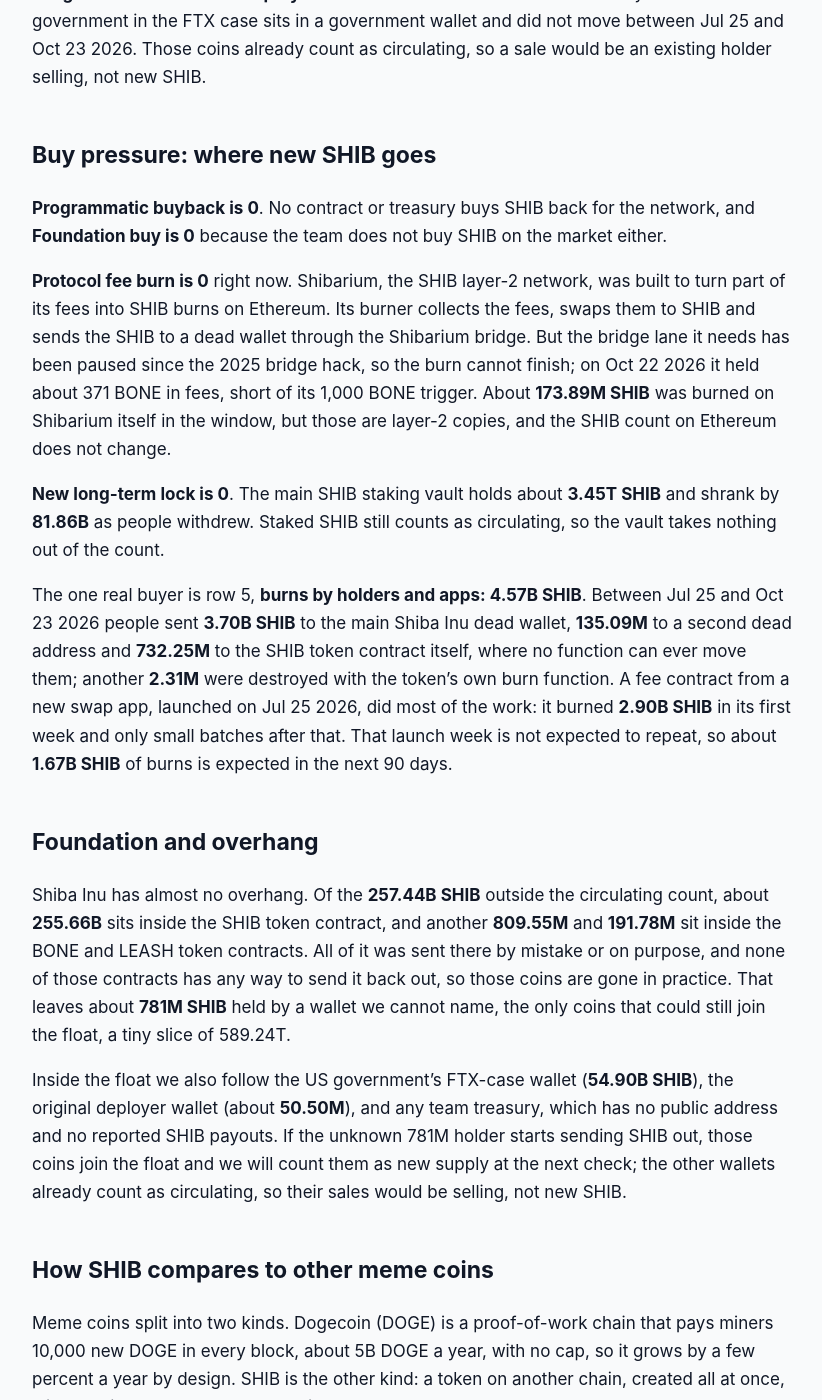
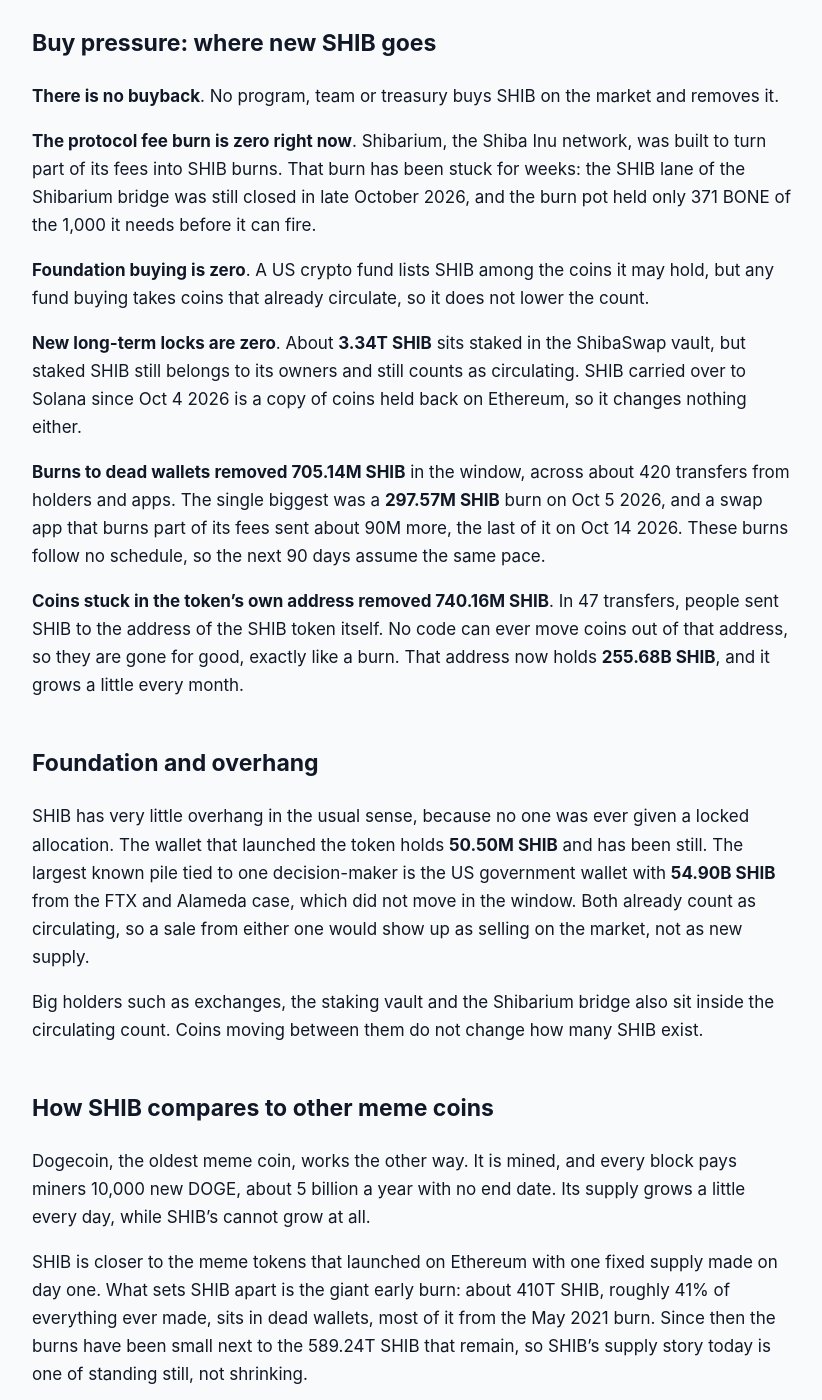
Before and after one commit to jeevansongmy-spec/mrnasdog-articles, a Jekyll site: the page built from crypto/shib-pressure-framework.md, in a window 1280 px wide and 1400 px high, scrolled down 1194 px. Shown: the whole window, without its empty margins (228-1050 px from the left). Built offline with Jekyll 4.4.1, drawn with Linux system fonts in a browser that asks for light colours; some of the changed text lies outside the part shown.

Commit message:
publish: crypto/shib-pressure-framework

```diff
--- a/crypto/shib-pressure-framework.md
+++ b/crypto/shib-pressure-framework.md
@@ -1,68 +1,76 @@
 ---
-title: "SHIB Inflation Analysis · October 2026 · Mixed flows · supply roughly steady"
-description: "SHIB supply is flat: no mint, no unlocks. Holders and apps burned 4.57B SHIB in 90 days, 0.00% of 589.24T circulating, with about 1.67B more expected."
+title: "SHIB Inflation Analysis · November 2026 · Mixed flows · supply roughly steady"
+description: "SHIB cannot mint and nothing unlocks. Holders burned 705M SHIB in 90 days and 740M more got stuck for good, under 0.001% of the 589.24T circulating supply."
 canonical_url: "https://mrnasdog.com/research/shib/inflation"
 tags: ["crypto", "shib", "shiba-inu", "memecoin"]
 published: true
 ---
 > Originally published at **[mrnasdog.com/research/shib/inflation](https://mrnasdog.com/research/shib/inflation)** by MrNasDog.
 
-# SHIB Inflation Analysis · October 2026 · Mixed flows · supply roughly steady
+# SHIB Inflation Analysis · November 2026 · Mixed flows · supply roughly steady
 
 <!-- main-page -->
 Looking for the buy-or-sell answer? It is on the SHIB coin page, with demand and price drivers: [mrnasdog.com/research/shib](https://mrnasdog.com/research/shib)
-Shiba Inu (SHIB) supply is flat: **0.00%** over the 90 days to Oct 23 2026, and about **0.00%** again over the next 90 days. The SHIB token on Ethereum cannot mint, has no vesting and no team allocation, so new supply is **0**. Holders and apps burned **4.57B SHIB** in the window against **589.24T** circulating, a drop of less than one thousandth of a percent, and we expect about **1.67B SHIB** of burns next.
+Shiba Inu's supply is all but frozen: the token has no mint, nothing vests and there is no cap to reach, because every SHIB was made at launch. From Aug 3 to Nov 1 2026 no new SHIB was added, holders burned **705.14M SHIB** and sent another **740.16M SHIB** to the token's own address, where it is stuck for good, so supply fell by less than **0.001%** of the **589.24T** in circulation, with about the same expected next. Other trackers show about **+0.07%** for the same period, and the coin page carries no warning note.
 
 ## The verdict, in one paragraph
 
-On-chain, SHIB supply moved **0.00%** in the last 90 days (exactly **−0.0008%**): zero new SHIB against **4.57B SHIB** destroyed. The forward reading is also **0.00%**, with about **1.67B SHIB** of burns projected. Other trackers read **+0.17%** for the same 90 days, a gap of **0.17** percentage points. That small difference is day-to-day wobble in market data for a coin priced at a few millionths of a dollar, not new SHIB, so no warning is shown. In one line: Shiba Inu is a fixed-supply meme token whose burns are real but far too small to move the count.
+SHIB's net change over the last 90 days is **−0.0002%**, which rounds to zero on the coin page, and the next 90 days look the same. Other trackers read about **+0.07%**, a difference of **0.07** points, so the coin page shows no warning. The label is **Mixed flows · supply roughly steady**: nothing is added, and the burns are far too small to shrink SHIB in any way a holder would notice. At this pace it would take about a thousand years to burn even 1% of the supply.
 
 ## Sell pressure: where new SHIB comes from
 
-**Protocol inflation is 0**, and the SHIB code makes sure it stays that way. The token contract has twelve functions: send, approve, read balances and burn. There is no mint function, no owner and no upgrade switch, so nobody, the team included, can ever print more SHIB. Every one of the 1 quadrillion SHIB was created once, when Shiba Inu launched in August 2020. That is why this row carries a permanent tag.
+**Protocol inflation is zero**, and it can never be anything else. The SHIB token's code has twelve functions: the usual ones for sending, approving and reading balances, plus one that lets a holder burn their own coins. There is no function to mint and no owner who could add one, so every SHIB that will ever exist was made when the token launched in August 2020.
 
-**Vesting unlocks are 0**. At launch half of all SHIB went into a Uniswap trading pool and the other half was sent to Ethereum co-founder Vitalik Buterin, who burned most of his share in May 2021. No team, investor or private-sale tranche ever existed, so there is no unlock calendar and no cliff to wait for.
+**Vesting unlocks are zero**. At launch, half of the one quadrillion SHIB went into a trading pool and the other half to Vitalik Buterin, who burned most of his share in May 2021. There was never a team, investor or sale tranche, so nothing is waiting to unlock.
 
-**Foundation and unscheduled unlocks are 0**. The Shiba Inu team does not publish a SHIB treasury wallet, and no team sale showed up in the window. Only **257.44B SHIB** sits outside the circulating count, and almost all of it is stuck for good, as explained in the overhang section below.
+**Foundation and unscheduled unlocks are zero**. Shiba Inu has no foundation treasury held back from the market. The wallet that launched the token still holds **50.50M SHIB** and did not move in the window.
 
-**Long-term locked or bankruptcy coins are 0**. About **54.90B SHIB** seized by the US government in the FTX case sits in a government wallet and did not move between Jul 25 and Oct 23 2026. Those coins already count as circulating, so a sale would be an existing holder selling, not new SHIB.
+**Long-term locked or bankruptcy coins add zero**. A US government wallet holds **54.90B SHIB** seized in the FTX and Alameda case. Those coins already count as circulating, and the wallet did not move between Aug 3 and Nov 1 2026, so even a sale would be selling, not new supply.
 
 ## Buy pressure: where new SHIB goes
 
-**Programmatic buyback is 0**. No contract or treasury buys SHIB back for the network, and **Foundation buy is 0** because the team does not buy SHIB on the market either.
+**There is no buyback**. No program, team or treasury buys SHIB on the market and removes it.
 
-**Protocol fee burn is 0** right now. Shibarium, the SHIB layer-2 network, was built to turn part of its fees into SHIB burns on Ethereum. Its burner collects the fees, swaps them to SHIB and sends the SHIB to a dead wallet through the Shibarium bridge. But the bridge lane it needs has been paused since the 2025 bridge hack, so the burn cannot finish; on Oct 22 2026 it held about 371 BONE in fees, short of its 1,000 BONE trigger. About **173.89M SHIB** was burned on Shibarium itself in the window, but those are layer-2 copies, and the SHIB count on Ethereum does not change.
+**The protocol fee burn is zero right now**. Shibarium, the Shiba Inu network, was built to turn part of its fees into SHIB burns. That burn has been stuck for weeks: the SHIB lane of the Shibarium bridge was still closed in late October 2026, and the burn pot held only 371 BONE of the 1,000 it needs before it can fire.
 
-**New long-term lock is 0**. The main SHIB staking vault holds about **3.45T SHIB** and shrank by **81.86B** as people withdrew. Staked SHIB still counts as circulating, so the vault takes nothing out of the count.
+**Foundation buying is zero**. A US crypto fund lists SHIB among the coins it may hold, but any fund buying takes coins that already circulate, so it does not lower the count.
 
-The one real buyer is row 5, **burns by holders and apps: 4.57B SHIB**. Between Jul 25 and Oct 23 2026 people sent **3.70B SHIB** to the main Shiba Inu dead wallet, **135.09M** to a second dead address and **732.25M** to the SHIB token contract itself, where no function can ever move them; another **2.31M** were destroyed with the token's own burn function. A fee contract from a new swap app, launched on Jul 25 2026, did most of the work: it burned **2.90B SHIB** in its first week and only small batches after that. That launch week is not expected to repeat, so about **1.67B SHIB** of burns is expected in the next 90 days.
+**New long-term locks are zero**. About **3.34T SHIB** sits staked in the ShibaSwap vault, but staked SHIB still belongs to its owners and still counts as circulating. SHIB carried over to Solana since Oct 4 2026 is a copy of coins held back on Ethereum, so it changes nothing either.
+
+**Burns to dead wallets removed 705.14M SHIB** in the window, across about 420 transfers from holders and apps. The single biggest was a **297.57M SHIB** burn on Oct 5 2026, and a swap app that burns part of its fees sent about 90M more, the last of it on Oct 14 2026. These burns follow no schedule, so the next 90 days assume the same pace.
+
+**Coins stuck in the token's own address removed 740.16M SHIB**. In 47 transfers, people sent SHIB to the address of the SHIB token itself. No code can ever move coins out of that address, so they are gone for good, exactly like a burn. That address now holds **255.68B SHIB**, and it grows a little every month.
 
 ## Foundation and overhang
 
-Shiba Inu has almost no overhang. Of the **257.44B SHIB** outside the circulating count, about **255.66B** sits inside the SHIB token contract, and another **809.55M** and **191.78M** sit inside the BONE and LEASH token contracts. All of it was sent there by mistake or on purpose, and none of those contracts has any way to send it back out, so those coins are gone in practice. That leaves about **781M SHIB** held by a wallet we cannot name, the only coins that could still join the float, a tiny slice of 589.24T.
+SHIB has very little overhang in the usual sense, because no one was ever given a locked allocation. The wallet that launched the token holds **50.50M SHIB** and has been still. The largest known pile tied to one decision-maker is the US government wallet with **54.90B SHIB** from the FTX and Alameda case, which did not move in the window. Both already count as circulating, so a sale from either one would show up as selling on the market, not as new supply.
 
-Inside the float we also follow the US government's FTX-case wallet (**54.90B SHIB**), the original deployer wallet (about **50.50M**), and any team treasury, which has no public address and no reported SHIB payouts. If the unknown 781M holder starts sending SHIB out, those coins join the float and we will count them as new supply at the next check; the other wallets already count as circulating, so their sales would be selling, not new SHIB.
+Big holders such as exchanges, the staking vault and the Shibarium bridge also sit inside the circulating count. Coins moving between them do not change how many SHIB exist.
 
 ## How SHIB compares to other meme coins
 
-Meme coins split into two kinds. Dogecoin (DOGE) is a proof-of-work chain that pays miners 10,000 new DOGE in every block, about 5B DOGE a year, with no cap, so it grows by a few percent a year by design. SHIB is the other kind: a token on another chain, created all at once, with no miners or stakers to pay. Fixed-supply meme tokens such as PEPE work the same way. For this kind the supply question is settled at launch; what is left is who holds the coins and whether anything takes them away.
+Dogecoin, the oldest meme coin, works the other way. It is mined, and every block pays miners 10,000 new DOGE, about 5 billion a year with no end date. Its supply grows a little every day, while SHIB's cannot grow at all.
 
-What sets Shiba Inu apart is the burn. SHIB has a famous dead wallet that already holds **410.44T SHIB**, 41% of everything ever made, most of it from Vitalik Buterin's 2021 burn, and a community that keeps adding to it. But today's burns are voluntary and small: 4.57B SHIB in 90 days is under one thousandth of a percent of supply. A fee burn tied to network use, like Ethereum's, would scale with activity; Shibarium's version of that is stuck behind the paused bridge. So SHIB sits between the two: no inflation at all, and a deflation story that, at today's pace, barely shows up in the numbers.
+SHIB is closer to the meme tokens that launched on Ethereum with one fixed supply made on day one. What sets SHIB apart is the giant early burn: about 410T SHIB, roughly 41% of everything ever made, sits in dead wallets, most of it from the May 2021 burn. Since then the burns have been small next to the 589.24T SHIB that remain, so SHIB's supply story today is one of standing still, not shrinking.
 
 ## What to watch in the next 90 days
 
-The Shibarium bridge reopening its token lane. There is no date yet; once it opens, the stuck fee burner can send SHIB to the dead wallet again and the fee burn row comes back to life.
+**The Shibarium fee burn.** The SHIB lane of the Shibarium bridge, shut after the September 2025 attack, was still closed in late October 2026, and the burn pot was stuck at 371 BONE. If the lane reopens and the pot reaches 1,000 BONE, the network's own burn could start again. No date was set as of Nov 1 2026.
 
-The swap app's fee contract that burned 2.90B SHIB between Jul 25 and Jul 31 2026. Its last batch was on Oct 14 2026; a second burst would lift the buy side, but nothing schedules one.
+**Shibarium staking.** Validator staking on Shibarium has been under maintenance since Apr 17 2026, with no end date given. A restart would bring the network back to full health, but it would not add SHIB.
 
-The US government's FTX-case wallet with 54.90B SHIB. A sale would add selling, not new supply, and the wallet did not move between Jul 25 and Oct 23 2026.
+**SHIB on Solana.** SHIB went live on Solana on Oct 4 2026. Coins that move there stay counted once, so this changes where SHIB trades, not how much exists.
 
-SHIB on Solana, live since Oct 4 2026. Coins that cross are held back on Ethereum and copied on Solana, so it adds no SHIB; we watch it only to keep the count honest.
-
-The unknown 781M SHIB outside the circulating count. If it starts to move it enters the foundation row, though even all of it would be about 0.0001% of supply.
+**The US government's 54.90B SHIB.** The wallet did not move between Aug 3 and Nov 1 2026. Any sale would be selling pressure on the market, but it would not change the supply count.
 
 ## Summary
 
-Shiba Inu (SHIB) supply is flat at **0.00%** over the last 90 days and the next 90 days, because the SHIB token cannot mint and nothing vests. Holders and apps burned **4.57B SHIB** in the window and we expect about **1.67B** more, both far too small to show against **589.24T** circulating. The main risk to the burn story is that the Shibarium fee burn stays stuck behind its paused bridge, leaving SHIB with only voluntary burns. The ceiling is fixed at what already exists: SHIB can only stay the same or shrink.
+SHIB cannot make new coins, and no tranche will ever unlock, because the token has no mint and no locked allocation.
 
-*MrNasDog Pressure Framework analysis of SHIB, Metric 1 — Inflation. Data + explanation only. Not financial advice. Checked Oct 23 2026.*
+From Aug 3 to Nov 1 2026, holders burned **705.14M SHIB** and sent another **740.16M SHIB** to the token's own address, where it is stuck for good.
+
+Together that is a fall of less than **0.001%** of the **589.24T SHIB** in circulation, and the next 90 days look the same.
+
+The Shibarium fee burn is the one thing that could speed up SHIB's burns, and it is stuck until the SHIB bridge lane reopens.
+
+*Checked Nov 1 2026. Data and explanation only, not financial advice.*
```
